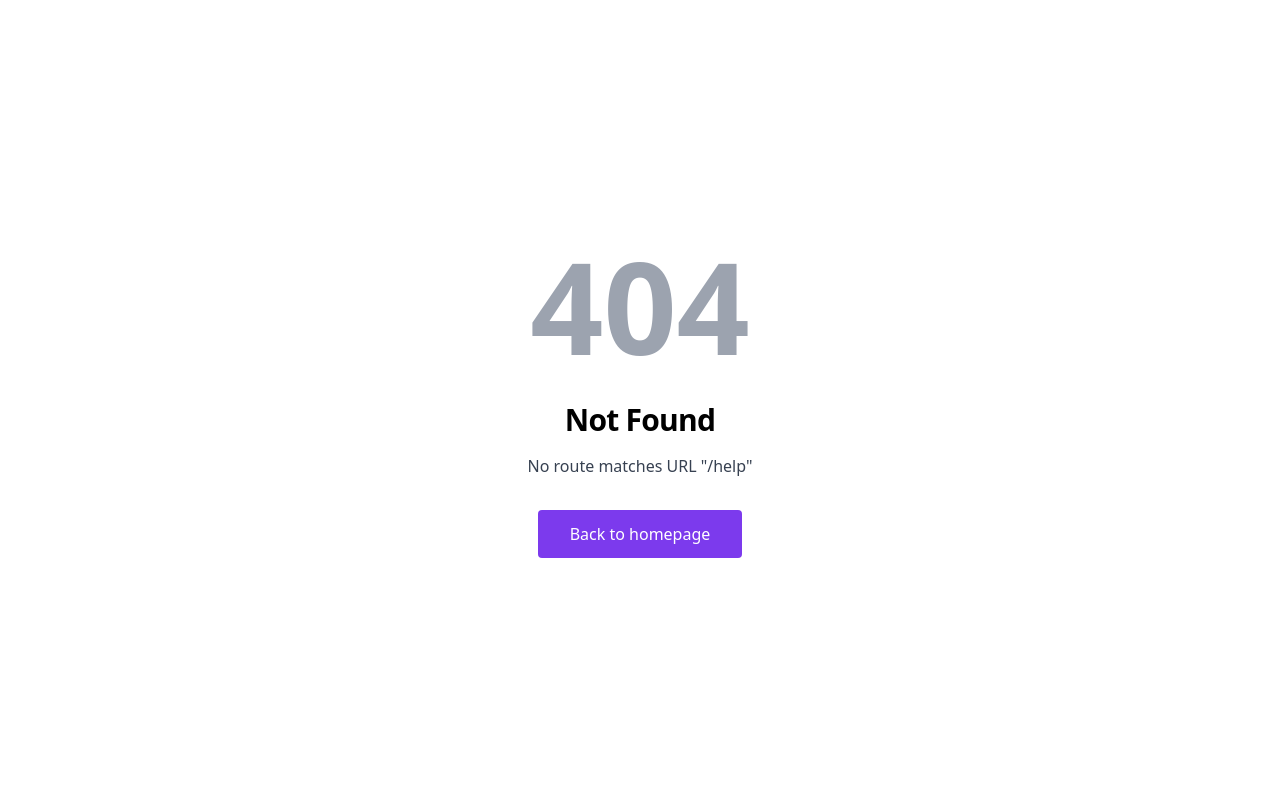
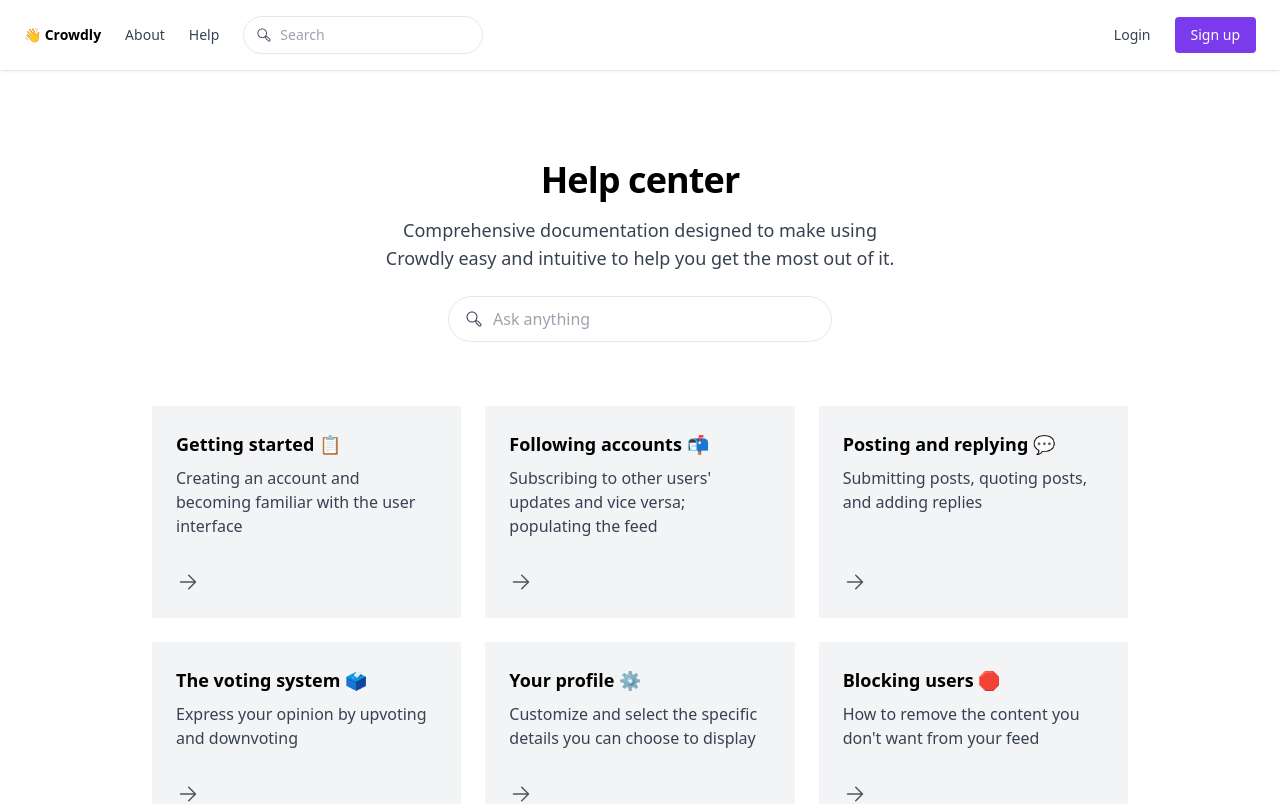
Before and after one commit to victor891263/crowdly, a React (Create React App) app in the folder client/: page /help in a window 1280 px wide. Before the commit this address had no page. Shown: the top 804 px of the page. Built offline with nearby package versions, Linux system fonts and the light colour scheme.

Commit message:
Designed the help center's home page

```diff
--- a/client/src/components/Footer.tsx
+++ b/client/src/components/Footer.tsx
@@ -8,7 +8,7 @@ export default function Footer() {
 
     return (
         <footer className="border-t text-gray-700 dark:text-gray-300 dark:border-gray-700">
-            <div className="container p-6 mx-auto max-w-screen-xl 2xl:px-0">
+            <div className="container p-6 mx-auto xl:max-w-screen-xl 2xl:px-0">
                 <div className="flex gap-6 justify-between max-sm:flex-col">
                     <div className="">
                         <Link to="/" className="font-bold text-black dark:text-white">👋 Crowdly</Link>
--- a/client/src/components/Header.tsx
+++ b/client/src/components/Header.tsx
@@ -12,12 +12,12 @@ export default function Header() {
                         <Link to="/help">Help</Link>
                     </div>
                     <div className="relative max-sm:hidden">
-                        <span className="absolute inset-y-0 left-0 flex items-center pl-2">
+                        <span className="absolute inset-y-0 left-0 flex items-center pl-2.5">
                             <button type="submit" title="Search" className="p-1 focus:outline-none focus:ring">
-                                <svg fill="currentColor" viewBox="0 0 512 512" className="w-4 h-4"><path d="M479.6,399.716l-81.084-81.084-62.368-25.767A175.014,175.014,0,0,0,368,192c0-97.047-78.953-176-176-176S16,94.953,16,192,94.953,368,192,368a175.034,175.034,0,0,0,101.619-32.377l25.7,62.2L400.4,478.911a56,56,0,1,0,79.2-79.195ZM48,192c0-79.4,64.6-144,144-144s144,64.6,144,144S271.4,336,192,336,48,271.4,48,192ZM456.971,456.284a24.028,24.028,0,0,1-33.942,0l-76.572-76.572-23.894-57.835L380.4,345.771l76.573,76.572A24.028,24.028,0,0,1,456.971,456.284Z"></path></svg>
+                                <svg fill="currentColor" viewBox="0 0 512 512" className="w-3.5 h-3.5"><path d="M479.6,399.716l-81.084-81.084-62.368-25.767A175.014,175.014,0,0,0,368,192c0-97.047-78.953-176-176-176S16,94.953,16,192,94.953,368,192,368a175.034,175.034,0,0,0,101.619-32.377l25.7,62.2L400.4,478.911a56,56,0,1,0,79.2-79.195ZM48,192c0-79.4,64.6-144,144-144s144,64.6,144,144S271.4,336,192,336,48,271.4,48,192ZM456.971,456.284a24.028,24.028,0,0,1-33.942,0l-76.572-76.572-23.894-57.835L380.4,345.771l76.573,76.572A24.028,24.028,0,0,1,456.971,456.284Z"></path></svg>
                             </button>
                         </span>
-                        <input type="search" name="Search" placeholder="Search..." className="w-auto py-2 pl-10 text-sm rounded-md focus:outline-none bg-gray-100 border border-gray-100 placeholder:text-gray-400 focus:border-violet-600 dark:bg-gray-900 dark:border-gray-800 dark:focus:border-violet-400 dark:placeholder:text-gray-600"/>
+                        <input type="search" name="Search" placeholder="Search" className="w-auto py-2 pl-9 text-sm rounded-full bg-transparent focus:outline-none border placeholder:text-gray-400 focus:border-violet-600 dark:border-gray-700 dark:focus:border-violet-400 dark:placeholder:text-gray-600"/>
                     </div>
                 </nav>
                 <nav className="items-center gap-6 hidden md:flex">
--- a/client/src/index.css
+++ b/client/src/index.css
@@ -1,3 +1,18 @@
 @tailwind base;
 @tailwind components;
 @tailwind utilities;
+
+/* clears the ‘X’ from Internet Explorer */
+input[type=search]::-ms-clear,
+input[type=search]::-ms-reveal {
+    display: none;
+    width : 0;
+    height: 0;
+}
+/* clears the ‘X’ from Chrome */
+input[type="search"]::-webkit-search-decoration,
+input[type="search"]::-webkit-search-cancel-button,
+input[type="search"]::-webkit-search-results-button,
+input[type="search"]::-webkit-search-results-decoration {
+    display: none;
+}
--- a/client/src/routes/about.tsx
+++ b/client/src/routes/about.tsx
@@ -7,8 +7,8 @@ export default function About() {
         <>
             <Header />
 
-            <div className="max-2xl:px-6 container mx-auto pt-40 pb-20 space-y-32 xl:max-w-screen-xl">
-                <section className="space-y-24">
+            <div className="max-2xl:px-6 container mx-auto pt-40 pb-20 space-y-32 sm:space-y-40 xl:max-w-screen-xl">
+                <section className="space-y-24 xl:space-y-12">
                     <div>
                         <h2 className="max-w-xl mx-auto text-3xl font-bold tracking-tight text-center sm:text-5xl dark:text-white">Crowdly is a <span className="text-violet-600 dark:text-violet-400">trouble-free</span> social platform.</h2>
                         <p className="max-w-xl mx-auto mt-5 leading-normal text-xl text-center text-gray-700 dark:text-gray-300">Designed to bring people together and inspire meaningful conversations, Crowdly helps you discover new connections and share your thoughts with the world.</p>
--- /dev/null
+++ b/client/src/routes/help.tsx
@@ -0,0 +1,69 @@
+import React from 'react';
+import {Link} from "react-router-dom";
+import Header from "../components/Header";
+import Footer from "../components/Footer";
+
+export default function Help() {
+    return (
+        <>
+            <Header />
+            <div className="container mx-auto pt-40 pb-32 lg:max-w-screen-lg max-2xl:px-6">
+                <h1 className="text-3xl font-bold tracking-tight text-center sm:text-4xl dark:text-white">Help center</h1>
+                <p className="mt-4 text-lg text-center max-w-lg mx-auto text-gray-700 dark:text-gray-300">Comprehensive documentation designed to make using Crowdly easy and intuitive to help you get the most out of it.</p>
+                <div className="relative mt-6 max-w-sm mx-auto">
+                    <span className="absolute inset-y-0 left-0 flex items-center pl-3.5">
+                        <button type="submit" title="Search" className="p-1 focus:outline-none focus:ring">
+                            <svg fill="currentColor" viewBox="0 0 512 512" className="w-4 h-4 text-gray-700 dark:text-gray-300"><path d="M479.6,399.716l-81.084-81.084-62.368-25.767A175.014,175.014,0,0,0,368,192c0-97.047-78.953-176-176-176S16,94.953,16,192,94.953,368,192,368a175.034,175.034,0,0,0,101.619-32.377l25.7,62.2L400.4,478.911a56,56,0,1,0,79.2-79.195ZM48,192c0-79.4,64.6-144,144-144s144,64.6,144,144S271.4,336,192,336,48,271.4,48,192ZM456.971,456.284a24.028,24.028,0,0,1-33.942,0l-76.572-76.572-23.894-57.835L380.4,345.771l76.573,76.572A24.028,24.028,0,0,1,456.971,456.284Z"></path></svg>
+                        </button>
+                    </span>
+                    <input type="search" name="Search" placeholder="Ask anything" className="appearance-none w-full py-2.5 pl-11 rounded-full bg-transparent text-gray-700 focus:outline-none border placeholder:text-gray-400 focus:border-violet-600 dark:text-gray-300 dark:border-gray-700 dark:focus:border-violet-400 dark:placeholder:text-gray-600"/>
+                </div>
+                <div className="grid gap-6 mt-16 md:grid-cols-2 lg:grid-cols-3">
+                    <button className="bg-gray-100 p-6 flex flex-col justify-between text-left hover:bg-gray-200 dark:bg-gray-800 dark:hover:bg-gray-700">
+                        <div>
+                            <h2 className="font-bold text-lg dark:text-white">Getting started 📋</h2>
+                            <p className="mt-2 mb-8 text-gray-700 dark:text-gray-300">Creating an account and becoming familiar with the user interface</p>
+                        </div>
+                        <svg xmlns="http://www.w3.org/2000/svg" viewBox="0 0 24 24" fill="currentColor" className="w-6 h-6 text-gray-600 dark:text-gray-400"><path fillRule="evenodd" d="M3.75 12a.75.75 0 01.75-.75h13.19l-5.47-5.47a.75.75 0 011.06-1.06l6.75 6.75a.75.75 0 010 1.06l-6.75 6.75a.75.75 0 11-1.06-1.06l5.47-5.47H4.5a.75.75 0 01-.75-.75z" clipRule="evenodd"/></svg>
+                    </button>
+                    <button className="bg-gray-100 p-6 flex flex-col justify-between text-left hover:bg-gray-200 dark:bg-gray-800 dark:hover:bg-gray-700">
+                        <div>
+                            <h2 className="font-bold text-lg dark:text-white">Following accounts 📬</h2>
+                            <p className="mt-2 mb-8 text-gray-700 dark:text-gray-300">Subscribing to other users' updates and vice versa; populating the feed</p>
+                        </div>
+                        <svg xmlns="http://www.w3.org/2000/svg" viewBox="0 0 24 24" fill="currentColor" className="w-6 h-6 text-gray-600 dark:text-gray-400"><path fillRule="evenodd" d="M3.75 12a.75.75 0 01.75-.75h13.19l-5.47-5.47a.75.75 0 011.06-1.06l6.75 6.75a.75.75 0 010 1.06l-6.75 6.75a.75.75 0 11-1.06-1.06l5.47-5.47H4.5a.75.75 0 01-.75-.75z" clipRule="evenodd"/></svg>
+                    </button>
+                    <button className="bg-gray-100 p-6 flex flex-col justify-between text-left hover:bg-gray-200 dark:bg-gray-800 dark:hover:bg-gray-700">
+                        <div>
+                            <h2 className="font-bold text-lg dark:text-white">Posting and replying 💬</h2>
+                            <p className="mt-2 mb-8 text-gray-700 dark:text-gray-300">Submitting posts, quoting posts, and adding replies</p>
+                        </div>
+                        <svg xmlns="http://www.w3.org/2000/svg" viewBox="0 0 24 24" fill="currentColor" className="w-6 h-6 text-gray-600 dark:text-gray-400"><path fillRule="evenodd" d="M3.75 12a.75.75 0 01.75-.75h13.19l-5.47-5.47a.75.75 0 011.06-1.06l6.75 6.75a.75.75 0 010 1.06l-6.75 6.75a.75.75 0 11-1.06-1.06l5.47-5.47H4.5a.75.75 0 01-.75-.75z" clipRule="evenodd"/></svg>
+                    </button>
+                    <button className="bg-gray-100 p-6 flex flex-col justify-between text-left hover:bg-gray-200 dark:bg-gray-800 dark:hover:bg-gray-700">
+                        <div>
+                            <h2 className="font-bold text-lg dark:text-white">The voting system 🗳️</h2>
+                            <p className="mt-2 mb-8 text-gray-700 dark:text-gray-300">Express your opinion by upvoting and downvoting</p>
+                        </div>
+                        <svg xmlns="http://www.w3.org/2000/svg" viewBox="0 0 24 24" fill="currentColor" className="w-6 h-6 text-gray-600 dark:text-gray-400"><path fillRule="evenodd" d="M3.75 12a.75.75 0 01.75-.75h13.19l-5.47-5.47a.75.75 0 011.06-1.06l6.75 6.75a.75.75 0 010 1.06l-6.75 6.75a.75.75 0 11-1.06-1.06l5.47-5.47H4.5a.75.75 0 01-.75-.75z" clipRule="evenodd"/></svg>
+                    </button>
+                    <button className="bg-gray-100 p-6 flex flex-col justify-between text-left hover:bg-gray-200 dark:bg-gray-800 dark:hover:bg-gray-700">
+                        <div>
+                            <h2 className="font-bold text-lg dark:text-white">Your profile ⚙</h2>
+                            <p className="mt-2 mb-8 text-gray-700 dark:text-gray-300">Customize and select the specific details you can choose to display</p>
+                        </div>
+                        <svg xmlns="http://www.w3.org/2000/svg" viewBox="0 0 24 24" fill="currentColor" className="w-6 h-6 text-gray-600 dark:text-gray-400"><path fillRule="evenodd" d="M3.75 12a.75.75 0 01.75-.75h13.19l-5.47-5.47a.75.75 0 011.06-1.06l6.75 6.75a.75.75 0 010 1.06l-6.75 6.75a.75.75 0 11-1.06-1.06l5.47-5.47H4.5a.75.75 0 01-.75-.75z" clipRule="evenodd"/></svg>
+                    </button>
+                    <button className="bg-gray-100 p-6 flex flex-col justify-between text-left hover:bg-gray-200 dark:bg-gray-800 dark:hover:bg-gray-700">
+                        <div>
+                            <h2 className="font-bold text-lg dark:text-white">Blocking users 🛑</h2>
+                            <p className="mt-2 mb-8 text-gray-700 dark:text-gray-300">How to remove the content you don't want from your feed</p>
+                        </div>
+                        <svg xmlns="http://www.w3.org/2000/svg" viewBox="0 0 24 24" fill="currentColor" className="w-6 h-6 text-gray-600 dark:text-gray-400"><path fillRule="evenodd" d="M3.75 12a.75.75 0 01.75-.75h13.19l-5.47-5.47a.75.75 0 011.06-1.06l6.75 6.75a.75.75 0 010 1.06l-6.75 6.75a.75.75 0 11-1.06-1.06l5.47-5.47H4.5a.75.75 0 01-.75-.75z" clipRule="evenodd"/></svg>
+                    </button>
+                </div>
+            </div>
+            <Footer />
+        </>
+    );
+};
```
Also changed, not shown: client/src/index.tsx (+4 -4 lines).
